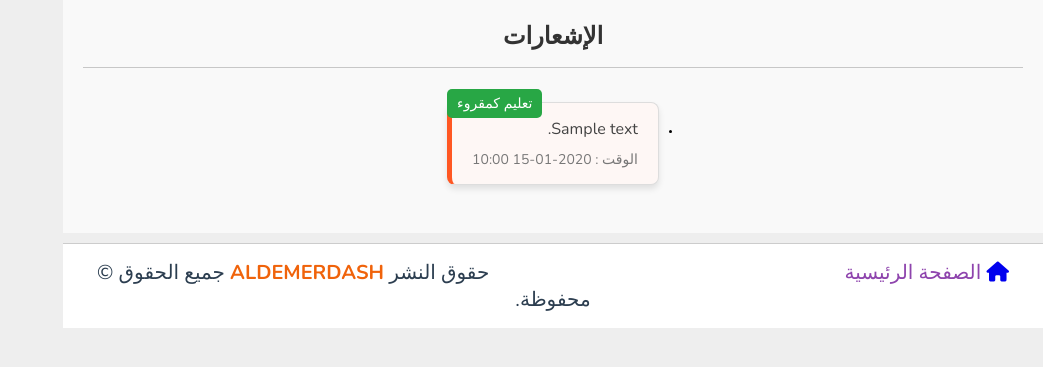
After one commit to motasimyounis/Aldem, a Django app: template Aldemapp/templates/students/notification.html in a window 1280 px wide. The commit adds this page. Shown: the top 367 px of the page, without its empty margins (237-1280 px from the left). Run offline with Django 3.2, Linux system fonts and the light colour scheme; the template is opened without the code that fills it: most values are stand-ins (such as "Sample title", 1, 10 or a date in 2020); some libraries are stand-ins or nearby versions.

Commit message:
Add files via upload

```diff
--- a/Aldemapp/templates/students/base-s.html
+++ b/Aldemapp/templates/students/base-s.html
@@ -20,6 +20,7 @@
 <body>
 
 
+
 {% if  request.user.is_authenticated %}
 <header class="header">
 
@@ -31,6 +32,13 @@
          <div id="menu-btn" class="fas fa-bars"></div>
          <div id="search-btn" class="fas fa-search"></div>
          <div id="user-btn" class="fas fa-user"></div>
+         <a href="{% url 'notification' %}" id="bell-container" style="position: relative; text-decoration: none;">
+            <div id="bell-btn" class="fas fa-bell"></div>
+            {% if unread_count > 0 %}
+                <span id="notification-count">{{ unread_count }}</span>
+            {% endif %}
+        </a>
+
          <div id="toggle-btn" class="fas fa-sun"></div>
       </div>
 
@@ -69,6 +77,7 @@
    <nav class="navbar">
       <a href="/"><i class="fas fa-home"></i><span> الصفحة الرئيسية</span></a>
       <a href="/student"><i class="fas fa-graduation-cap"></i><span> المساقات</span></a>
+      <a href="/notification"><i class="fas fa-bell"></i><span> الإشعارات</span></a>
       <a href="/contact"><i class="fas fa-headset"></i><span>  تواصل مع الأستاذة </span></a>
    </nav>
 
@@ -148,6 +157,23 @@
 }
 
 
+#notification-count {
+    position: absolute;
+    top: -25px;
+    right: -5px;
+    background-color: #ff5722;
+    color: white;
+    font-size: 12px;
+    font-weight: bold;
+    border-radius: 50%;
+    width: 20px;
+    height: 20px;
+    display: flex;
+    justify-content: center;
+    align-items: center;
+    box-shadow: 0 2px 4px rgba(0, 0, 0, 0.2);
+}
+
 
 </style>
 
--- /dev/null
+++ b/Aldemapp/templates/students/notification.html
@@ -0,0 +1,116 @@
+{% extends "students/base-s.html" %}
+{% block content %}
+{% load static %}
+
+<section class="notifications" style="direction: rtl; text-align: center;">
+    <h1 class="heading">الإشعارات</h1>
+    <br>
+    <div class="notifications-container">
+
+        {% if notifications %}
+            <ul>
+                {% for notification in notifications %}
+                    <li>
+                        <div class="notification-card {% if not notification.is_read %}unread{% endif %}">
+                            <div class="notification-content">
+                                <p>{{ notification.message }}</p>
+                                <small>الوقت : {{ notification.created_at|date:"Y-m-d H:i" }}</small>
+                            </div>
+                            {% if not notification.is_read %}
+                                <a class="mark-read-btn" href="{% url 'mark_as_read' notification.id %}">تعليم كمقروء</a>
+                            {% endif %}
+                        </div>
+                    </li>
+                    <br>
+                    <br>
+                {% endfor %}
+            </ul>
+        {% else %}
+            <p class="no-notifications">لا توجد إشعارات جديدة.</p>
+            <br><br><br><br><br><br><br><br><br><br><br><br><br><br><br><br><br><br><br><br><br><br><br>
+        {% endif %}
+
+    </div>
+ </section>
+
+<style>
+.notifications {
+    padding: 20px;
+    background-color: #f9f9f9;
+}
+
+.heading {
+    font-size: 24px;
+    margin-bottom: 20px;
+    color: #333;
+    font-weight: bold;
+}
+
+.notifications-container {
+    display: flex;
+    flex-direction: column;
+    align-items: center;
+    gap: 15px;
+}
+
+.notification-card {
+    background: #fff;
+    border: 1px solid #ddd;
+    border-radius: 8px;
+    width: 100%;
+    padding: 15px 20px;
+    box-shadow: 0 4px 6px rgba(0, 0, 0, 0.1);
+    text-align: right;
+    position: relative;
+    transition: transform 0.2s ease, box-shadow 0.2s ease;
+}
+
+.notification-card.unread {
+    border-left: 5px solid #ff5722;
+    background: #fef7f5;
+}
+
+.notification-card:hover {
+    transform: translateY(-2px);
+    box-shadow: 0 6px 10px rgba(0, 0, 0, 0.15);
+}
+
+.notification-content p {
+    margin: 0;
+    font-size: 16px;
+    color: #444;
+}
+
+.notification-content small {
+    display: block;
+    margin-top: 10px;
+    font-size: 14px;
+    color: #777;
+}
+
+.mark-read-btn {
+    position: absolute;
+    top: -14px;
+    left: -5px;
+    font-size: 14px;
+    color: #fff;
+    background: #28a745;
+    padding: 5px 10px;
+    border-radius: 5px;
+    text-decoration: none;
+    transition: background 0.3s ease;
+}
+
+.mark-read-btn:hover {
+    background: #218838;
+}
+
+.no-notifications {
+    font-size: 18px;
+    color: #666;
+    margin-top: 20px;
+}
+
+</style>
+
+{% endblock content %}
```
